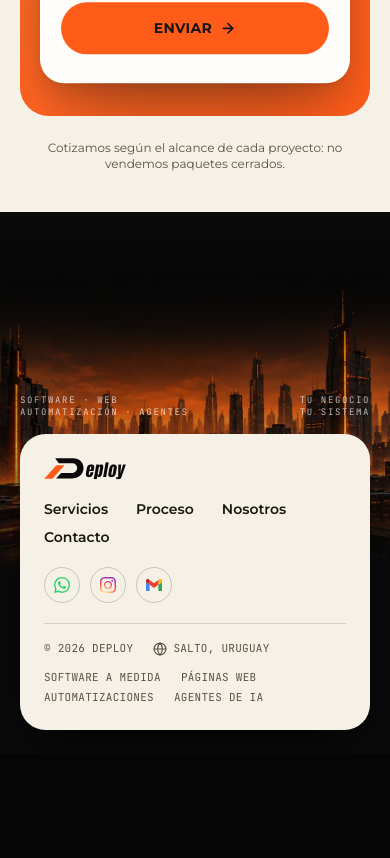
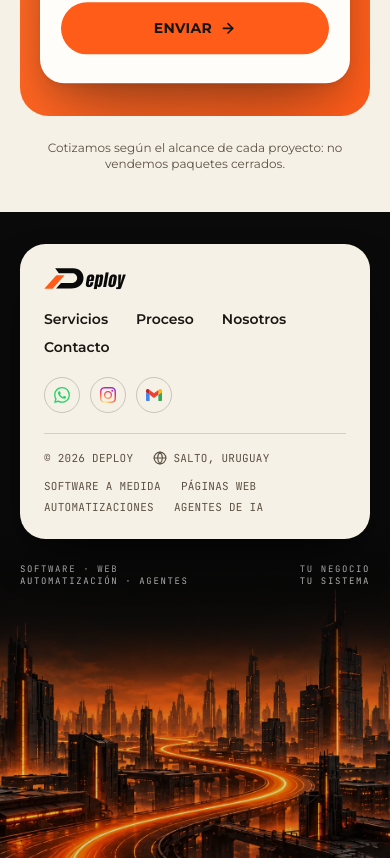
Before and after one commit to iadatabraian-ctrl/web-, a Next.js app: page / in a window 390 px wide. Shown: the part 4981-5839 px from the top of the page. Before the commit the page ends 5735 px from the top, so only its background shows below. Built offline with nearby package versions, Linux system fonts and the light colour scheme.

Commit message:
Footer: la tarjeta va arriba y la ciudad es lo último de la página
Co-Authored-By: Claude Sonnet 5.5 <noreply@anthropic.com>
Claude-Session: https://claude.ai/code/session_016CR8bjtqut3mFtFLKQPjVK

```diff
--- a/components/CtaFooter.tsx
+++ b/components/CtaFooter.tsx
@@ -84,20 +84,8 @@ export function CtaFooter() {
       </section>
 
       <footer className="relative overflow-x-clip bg-[#0a0a0a]">
-        {/* Ciudad: el borde superior se funde con el negro y el inferior con el pie */}
-        <div className="relative h-[92vw] sm:h-[50vw] lg:h-[36rem]">
-          <Image src="/img/footer-ciudad.webp" alt="" fill sizes="100vw" className="object-cover object-[46%_62%]" />
-          <div aria-hidden="true" className="absolute inset-0 bg-black/20" />
-          <div aria-hidden="true" className="absolute inset-x-0 top-0 h-2/5 bg-gradient-to-b from-[#0a0a0a] to-transparent" />
-          <div aria-hidden="true" className="absolute inset-x-0 bottom-0 h-1/3 bg-gradient-to-t from-[#0a0a0a] to-transparent" />
-          <div className="absolute inset-x-5 bottom-[9.5rem] z-[2] flex justify-between font-mono text-[9px] uppercase leading-snug tracking-[0.18em] text-white/70 sm:inset-x-8 sm:bottom-[8.5rem] sm:text-[11px] lg:inset-x-[6vw]">
-            <span>Software · Web<br />Automatización · Agentes</span>
-            <span className="text-right">Tu negocio<br />Tu sistema</span>
-          </div>
-        </div>
-
         {/* Toda la información del pie, en una sola tarjeta */}
-        <div className="relative z-10 -mt-[8.5rem] px-5 pb-6 sm:-mt-28 sm:px-8 lg:px-[6vw]">
+        <div className="relative z-10 px-5 pt-8 sm:px-8 sm:pt-12 lg:px-[6vw]">
           <div className="mx-auto max-w-6xl rounded-[1.6rem] bg-brand-cream px-6 py-6 text-brand-ink-on-cream shadow-[0_24px_50px_-18px_rgba(0,0,0,0.8)] sm:rounded-[2rem] sm:px-10 sm:py-7">
             <div className="flex flex-col gap-5 lg:flex-row lg:items-center lg:justify-between">
               <Link href="/" className="inline-flex" aria-label="Deploy, inicio">
@@ -141,6 +129,17 @@ export function CtaFooter() {
             </div>
           </div>
         </div>
+
+        {/* La ciudad es lo último: el borde superior se funde con el negro y la página termina en ella */}
+        <div className="relative -mt-6 h-[88vw] sm:h-[50vw] lg:h-[36rem]">
+          <Image src="/img/footer-ciudad.webp" alt="" fill sizes="100vw" className="object-cover object-[46%_62%]" />
+          <div aria-hidden="true" className="absolute inset-0 bg-black/15" />
+          <div aria-hidden="true" className="absolute inset-x-0 top-0 h-1/2 bg-gradient-to-b from-[#0a0a0a] via-[#0a0a0a]/70 to-transparent" />
+          <div className="absolute inset-x-5 top-12 z-[2] flex justify-between font-mono text-[9px] uppercase leading-snug tracking-[0.18em] text-white/70 sm:inset-x-8 sm:top-16 sm:text-[11px] lg:inset-x-[6vw]">
+            <span>Software · Web<br />Automatización · Agentes</span>
+            <span className="text-right">Tu negocio<br />Tu sistema</span>
+          </div>
+        </div>
       </footer>
     </>
   );
```
